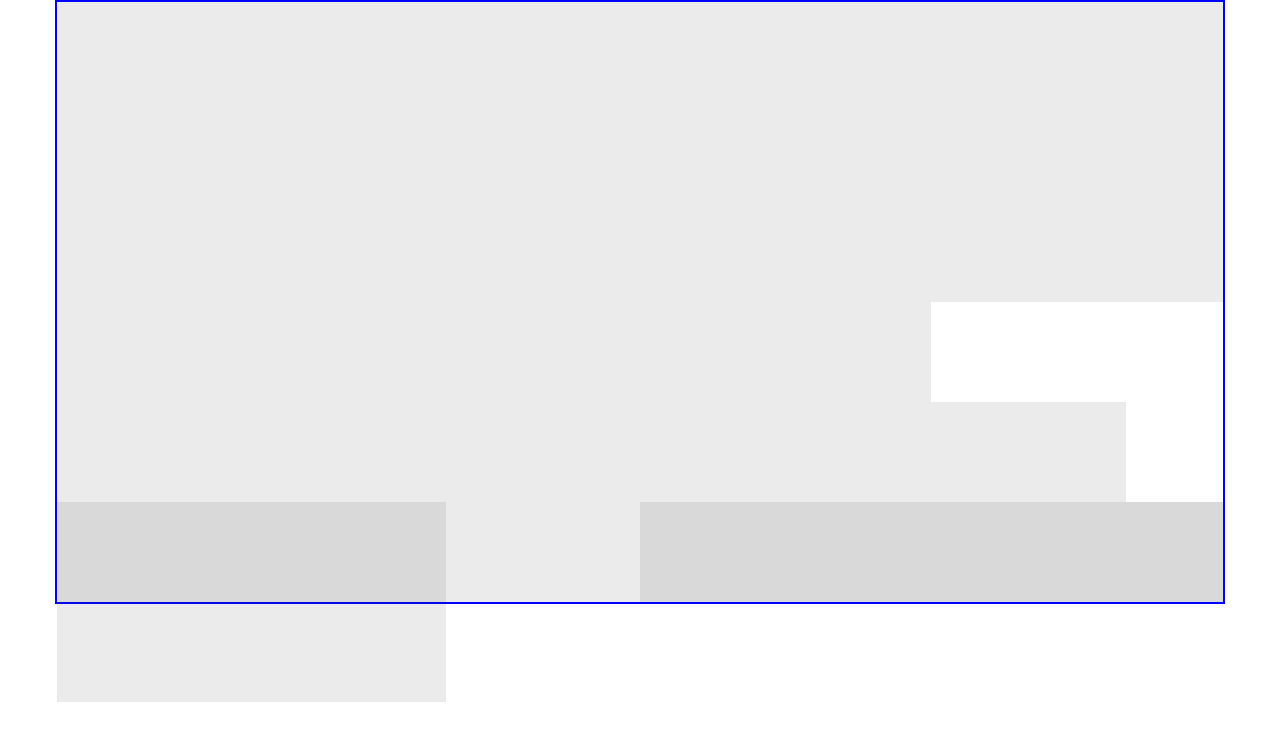
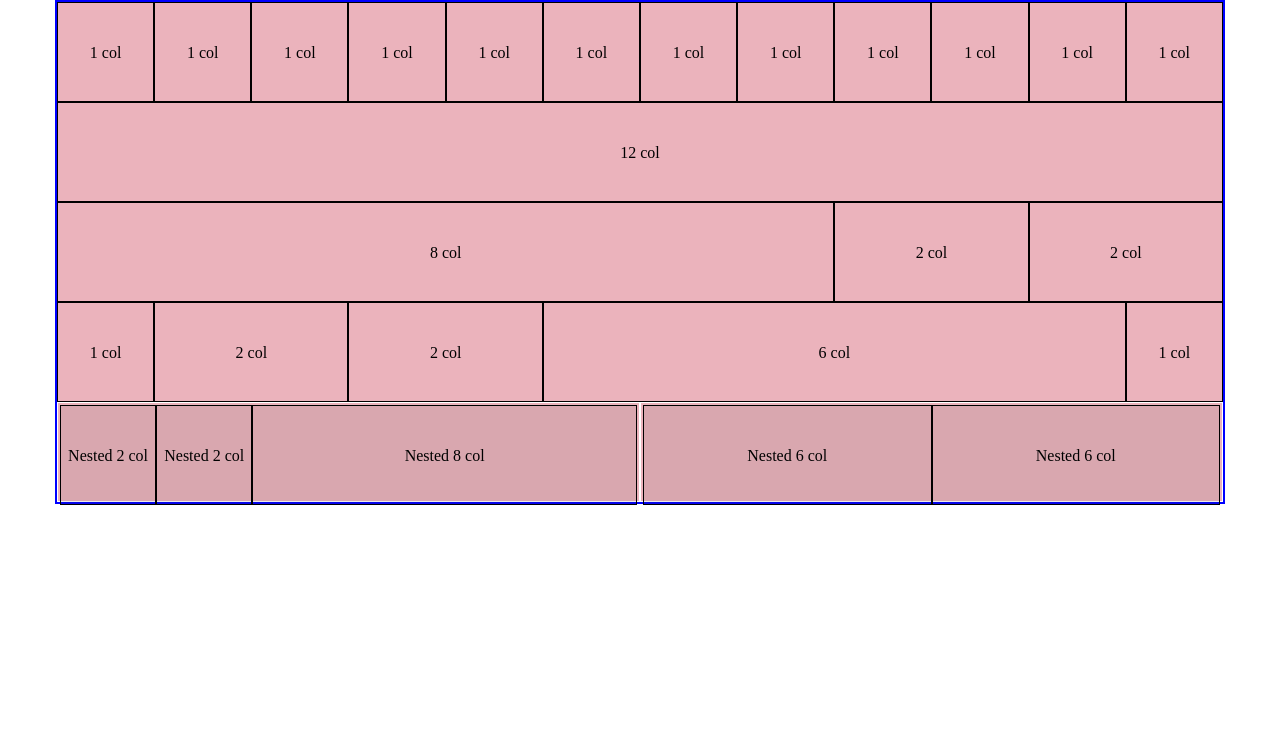
Before and after one commit to MattiaPolli93/html-css-12bool, a plain HTML site: page index.html in a window 1280 px wide. Drawn offline with Linux system fonts and the light colour scheme.

Commit message:
style.css advancement

```diff
--- a/css/12bool.css
+++ b/css/12bool.css
@@ -3,6 +3,12 @@
     margin: 0;
     padding: 0;
     box-sizing: border-box;
+}
+
+.container::after {
+    content: "";
+    display: block;
+    clear: both;
 }
 
 /* Debug */
@@ -21,23 +27,17 @@
     margin: 0 auto;
 }
 
-.container::after {
-    content: "";
-    display: block;
-    clear: both;
-}
-
 /* Columns */
 [class*="col-"] {
     float: left;
 }
 
 .col-1 {
-    width: calc( (100% / 12) * 1 );
+    width: calc((100% / 12) * 1);
 }
 
 .col-2 {
-    width: calc((200% / 12) * 2);
+    width: calc((100% / 12) * 2);
 }
 
 .col-3 {
--- a/css/style.css
+++ b/css/style.css
@@ -0,0 +1,18 @@
+.container {
+    background-color: #ffc0cb;
+    font-size: 16px;
+}
+
+[class*="col-"] {
+    text-align: center;
+    margin: 0 auto;
+    line-height: 100px;
+    border: 1px solid #000;
+}
+
+.nested {
+   background-color: #f07f80;
+   padding: 2px;
+   border: 1px solid #fff;
+
+}
--- a/index.html
+++ b/index.html
@@ -11,51 +11,51 @@
 <body>
     <div class="container debug">
         <!-- First row -->
-        <div class="row-1">
-            <div class="col-1"></div>
-            <div class="col-1"></div>
-            <div class="col-1"></div>
-            <div class="col-1"></div>
-            <div class="col-1"></div>
-            <div class="col-1"></div>
-            <div class="col-1"></div>
-            <div class="col-1"></div>
-            <div class="col-1"></div>
-            <div class="col-1"></div>
-            <div class="col-1"></div>
-            <div class="col-1"></div>
+        <div class="container">
+            <div class="col-1">1 col</div>
+            <div class="col-1">1 col</div>
+            <div class="col-1">1 col</div>
+            <div class="col-1">1 col</div>
+            <div class="col-1">1 col</div>
+            <div class="col-1">1 col</div>
+            <div class="col-1">1 col</div>
+            <div class="col-1">1 col</div>
+            <div class="col-1">1 col</div>
+            <div class="col-1">1 col</div>
+            <div class="col-1">1 col</div>
+            <div class="col-1">1 col</div>
         </div>
 
         <!-- Second row -->
-        <div class="row-2">
-            <div class="col-12"></div>
+        <div class="container">
+            <div class="col-12">12 col</div>
         </div>
 
         <!-- Third row -->
-        <div class="row-3">
-            <div class="col-8"></div>
-            <div class="col-2"></div>
-            <div class="col-2"></div>
+        <div class="container">
+            <div class="col-8">8 col</div>
+            <div class="col-2">2 col</div>
+            <div class="col-2">2 col</div>
         </div>
 
         <!-- Fourth row -->
-        <div class="row-4">
-            <div class="col-1"></div>
-            <div class="col-2"></div>
-            <div class="col-2"></div>
-            <div class="col-6"></div>
-            <div class="col-1"></div>
+        <div class="container">
+            <div class="col-1">1 col</div>
+            <div class="col-2">2 col</div>
+            <div class="col-2">2 col</div>
+            <div class="col-6">6 col</div>
+            <div class="col-1">1 col</div>
 
         <!-- Fifth row -->
-        <div class="row-5">
-            <div class="col-6">
-                <div class="col-2"></div>
-                <div class="col-2"></div>
-                <div class="col-8"></div>
+        <div class="container">
+            <div class="col-6 nested">
+                <div class="col-2">Nested 2 col</div>
+                <div class="col-2">Nested 2 col</div>
+                <div class="col-8">Nested 8 col</div>
             </div>
-            <div class="col-6">
-                <div class="col-6"></div>
-                <div class="col-6"></div>
+            <div class="col-6 nested">
+                <div class="col-6">Nested 6 col</div>
+                <div class="col-6">Nested 6 col</div>
             </div>
         </div>
     </div>
```
